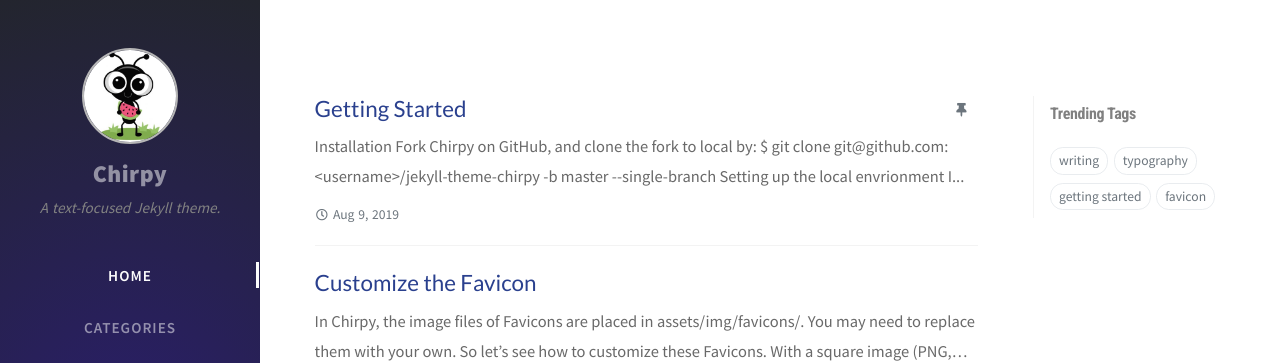
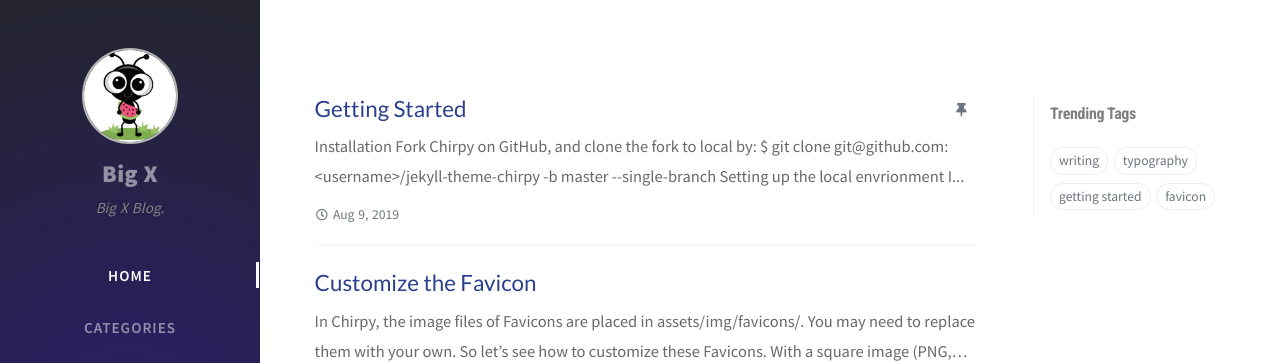
Before and after one commit to daxingzsh/bigx.github.io, a Jekyll site: the page built from index.html, in a window 1280 px wide. Shown: the top 363 px of the page. Built offline with Jekyll 4.4.1, drawn with Linux system fonts in a browser that asks for light colours; nearby versions of some CDN libraries; the list of posts is cut into pages by our own code; comment, search, counter and statistics services are not loaded.

Commit message:
update file

```diff
--- a/_config.yml
+++ b/_config.yml
@@ -8,9 +8,9 @@
 # jekyll-seo-tag settings › https://github.com/jekyll/jekyll-seo-tag/blob/master/docs/usage.md
 #--------------------------
 
-title: Chirpy                          # the main title
+title: Big X                          # the main title
 
-tagline: A text-focused Jekyll theme.  # it will display as the sub-title
+tagline: Big X Blog.  # it will display as the sub-title
 
 description: >-                        # used by seo meta and the atom feed
   A minimal, portfolio, sidebar,
```
